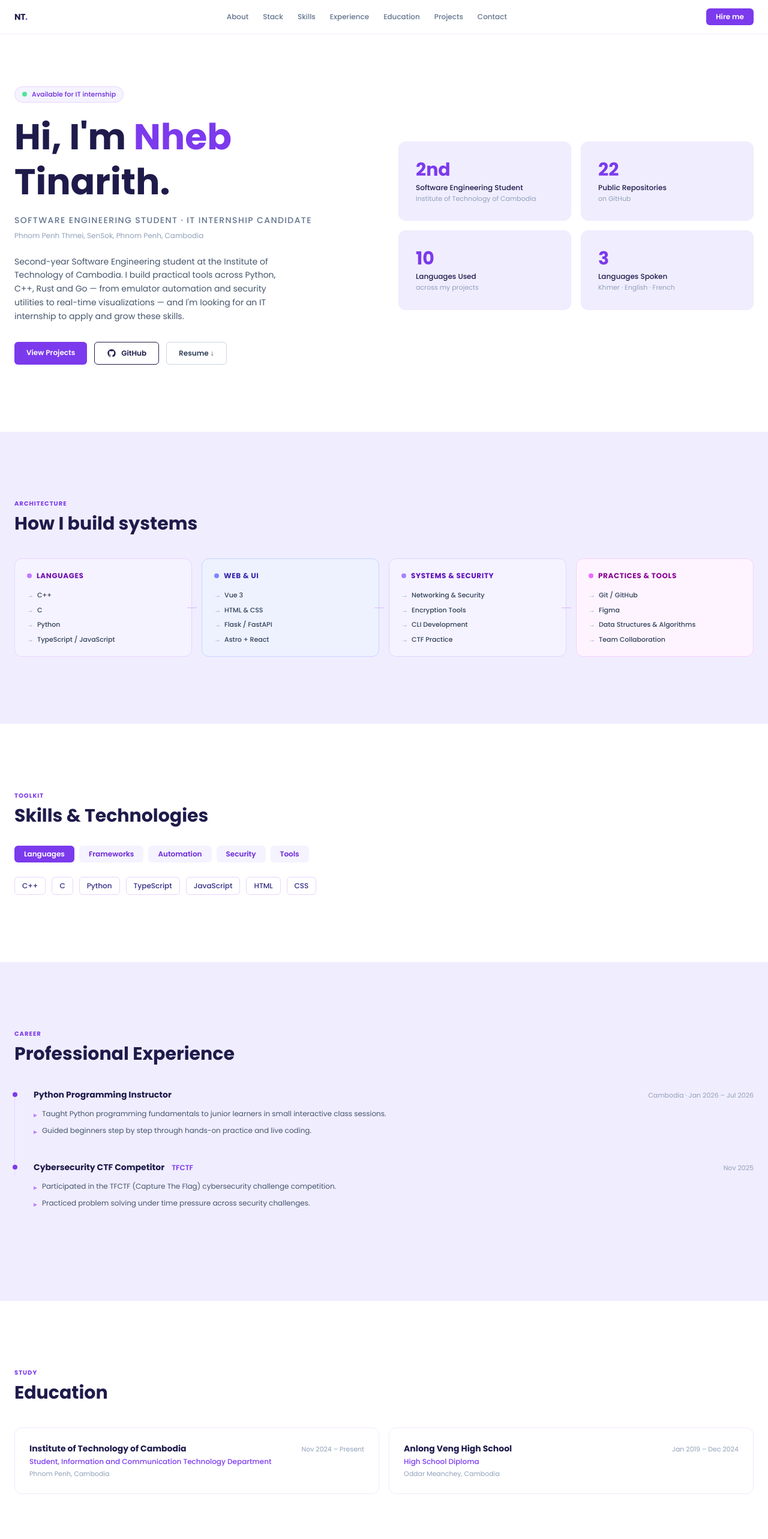
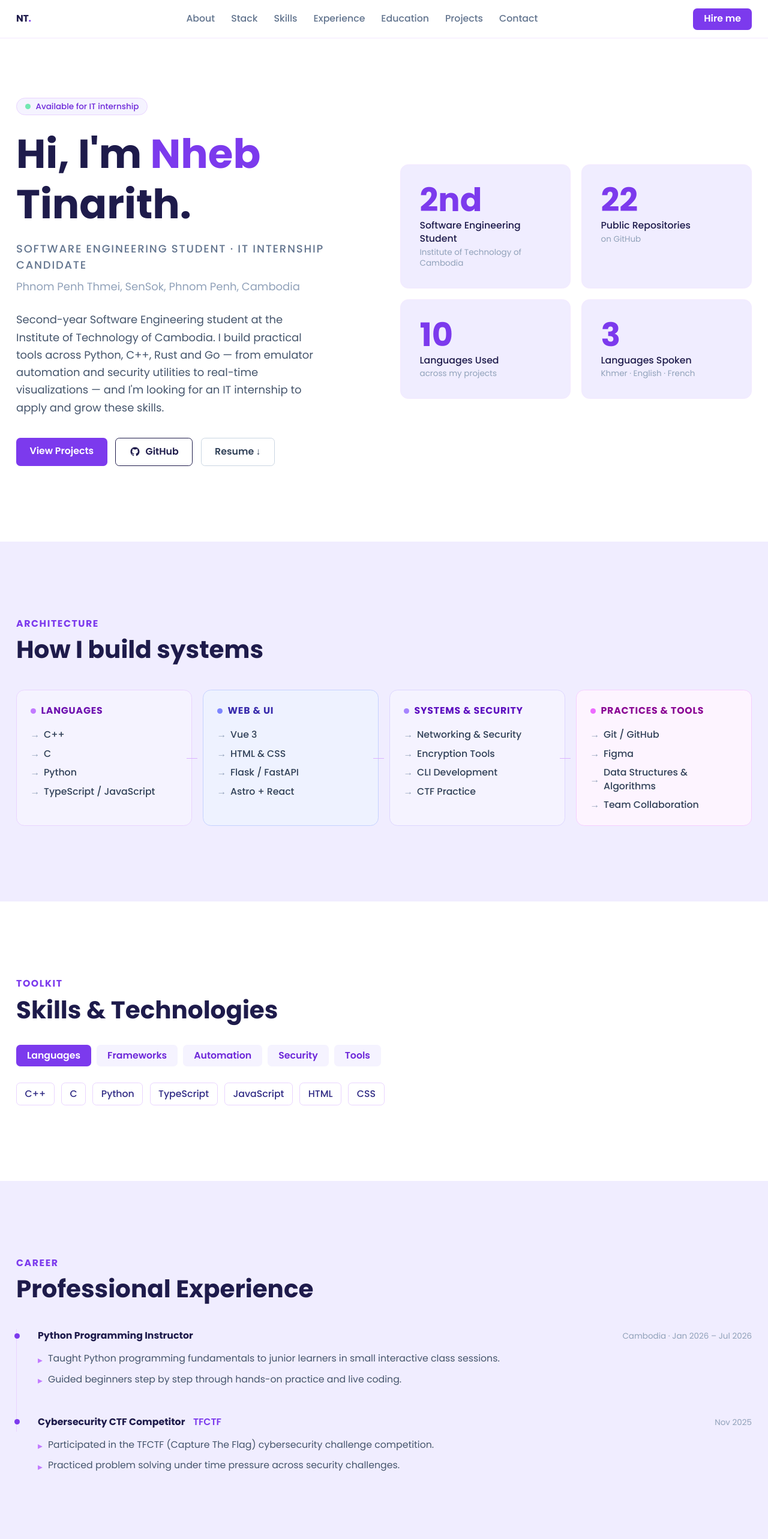
Before and after one commit to TinaGrim/TinaTech, a React (Vite) app: page / in a window 1280 px wide. Shown: the top 2566 px of the page at 60% size. Built offline with nearby package versions, Linux system fonts and the light colour scheme; the HTML template or start-up script is replaced by a standard one.

Commit message:
wip(typography): scale-up pass 1 (reviewer flagged 2 over-bumps to fix)

```diff
--- a/src/App.tsx
+++ b/src/App.tsx
@@ -180,7 +180,7 @@ function Nav() {
             <a
               key={l}
               href={`#${l.toLowerCase()}`}
-              className="text-xs font-medium text-slate-500 hover:text-purple-600 transition-colors"
+              className="text-sm font-medium text-slate-500 hover:text-purple-600 transition-colors"
             >
               {l}
             </a>
@@ -188,7 +188,7 @@ function Nav() {
         </nav>
         <a
           href="#contact"
-          className="text-xs font-semibold px-4 py-1.5 rounded-md bg-purple-600 text-white hover:bg-purple-700 transition-colors"
+          className="text-sm font-semibold px-4 py-1.5 rounded-md bg-purple-600 text-white hover:bg-purple-700 transition-colors"
         >
           Hire me
         </a>
@@ -206,7 +206,7 @@ function Hero() {
       <div>
         <div className="inline-flex items-center gap-2 px-3 py-1 rounded-full bg-purple-50 border border-purple-200 mb-5">
           <span className="w-2 h-2 rounded-full bg-green-400 animate-pulse" />
-          <span className="text-[11px] font-medium text-purple-700">Available for IT internship</span>
+          <span className="text-xs font-medium text-purple-700">Available for IT internship</span>
         </div>
         <h1 className="text-5xl md:text-6xl font-bold leading-tight text-indigo-950 mb-4">
           Hi, I'm{" "}
@@ -214,13 +214,13 @@ function Hero() {
           <br />
           Tinarith.
         </h1>
-        <p className="text-sm font-medium text-slate-500 mb-2 uppercase tracking-widest">
+        <p className="text-base font-medium text-slate-500 mb-2 uppercase tracking-widest">
           Software Engineering Student · IT Internship Candidate
         </p>
-        <p className="text-xs text-slate-400 mb-6">
+        <p className="text-base text-slate-400 mb-6">
           Phnom Penh Thmei, SenSok, Phnom Penh, Cambodia
         </p>
-        <p className="text-sm text-slate-600 leading-relaxed mb-8 max-w-md">
+        <p className="text-base text-slate-600 leading-relaxed mb-8 max-w-md">
           Second-year Software Engineering student at the Institute of Technology of Cambodia.
           I build practical tools across Python, C++, Rust and Go — from emulator automation
           and security utilities to real-time visualizations — and I'm looking for an IT
@@ -229,7 +229,7 @@ function Hero() {
         <div className="flex flex-wrap gap-3">
           <a
             href="#projects"
-            className="px-5 py-2.5 rounded-md bg-purple-600 text-white text-xs font-semibold hover:bg-purple-700 transition-colors"
+            className="px-5 py-2.5 rounded-md bg-purple-600 text-white text-sm font-semibold hover:bg-purple-700 transition-colors"
           >
             View Projects
           </a>
@@ -237,7 +237,7 @@ function Hero() {
             href={GITHUB}
             target="_blank"
             rel="noreferrer"
-            className="px-5 py-2.5 rounded-md border border-indigo-950 text-indigo-950 text-xs font-semibold hover:bg-purple-50 transition-colors flex items-center gap-2"
+            className="px-5 py-2.5 rounded-md border border-indigo-950 text-indigo-950 text-sm font-semibold hover:bg-purple-50 transition-colors flex items-center gap-2"
           >
             <svg viewBox="0 0 24 24" fill="currentColor" className="w-4 h-4">
               <path d="M12 2C6.477 2 2 6.484 2 12.017c0 4.425 2.865 8.18 6.839 9.504.5.092.682-.217.682-.483 0-.237-.008-.868-.013-1.703-2.782.605-3.369-1.343-3.369-1.343-.454-1.158-1.11-1.466-1.11-1.466-.908-.62.069-.608.069-.608 1.003.07 1.531 1.032 1.531 1.032.892 1.53 2.341 1.088 2.91.832.092-.647.35-1.088.636-1.338-2.22-.253-4.555-1.113-4.555-4.951 0-1.093.39-1.988 1.029-2.688-.103-.253-.446-1.272.098-2.65 0 0 .84-.27 2.75 1.026A9.564 9.564 0 0 1 12 6.844a9.59 9.59 0 0 1 2.504.337c1.909-1.296 2.747-1.027 2.747-1.027.546 1.379.202 2.398.1 2.651.64.7 1.028 1.595 1.028 2.688 0 3.848-2.339 4.695-4.566 4.943.359.309.678.92.678 1.855 0 1.338-.012 2.419-.012 2.747 0 .268.18.58.688.482A10.02 10.02 0 0 0 22 12.017C22 6.484 17.522 2 12 2z" />
@@ -247,7 +247,7 @@ function Hero() {
           <a
             href={`${import.meta.env.BASE_URL}NHEB_Tinarith_CV.docx`}
             download
-            className="px-5 py-2.5 rounded-md border border-slate-300 text-slate-700 text-xs font-semibold hover:bg-purple-50 hover:border-purple-300 transition-colors"
+            className="px-5 py-2.5 rounded-md border border-slate-300 text-slate-700 text-sm font-semibold hover:bg-purple-50 hover:border-purple-300 transition-colors"
           >
             Resume ↓
           </a>
@@ -263,9 +263,9 @@ function Hero() {
           { label: "Languages Spoken", value: "3", sub: "Khmer · English · French" },
         ].map((s) => (
           <div key={s.label} className="p-7 rounded-xl bg-[#F0EDFF] border border-purple-100">
-            <div className="text-3xl font-bold text-purple-600 mb-1">{s.value}</div>
-            <div className="text-xs font-medium text-indigo-950">{s.label}</div>
-            {s.sub && <div className="text-[11px] text-slate-400 mt-0.5">{s.sub}</div>}
+            <div className="text-5xl font-bold text-purple-600 mb-1">{s.value}</div>
+            <div className="text-sm font-medium text-indigo-950">{s.label}</div>
+            {s.sub && <div className="text-xs text-slate-400 mt-0.5">{s.sub}</div>}
           </div>
         ))}
       </div>
@@ -314,11 +314,11 @@ function ArchDiagram() {
               <div className={`rounded-xl border p-5 ${layer.color} h-full`}>
                 <div className="flex items-center gap-2 mb-4">
                   <span className={`w-2 h-2 rounded-full ${layer.dot}`} />
-                  <span className="text-xs font-bold uppercase tracking-wider">{layer.label}</span>
+                  <span className="text-sm font-bold uppercase tracking-wider">{layer.label}</span>
                 </div>
                 <ul className="space-y-2">
                   {layer.items.map((item) => (
-                    <li key={item} className="text-[11px] font-medium text-slate-700 flex items-center gap-1.5">
+                    <li key={item} className="text-sm font-medium text-slate-700 flex items-center gap-1.5">
                       <span className="text-slate-400">→</span> {item}
                     </li>
                   ))}
@@ -345,7 +345,7 @@ function Skills() {
             <button
               key={tab}
               onClick={() => setActive(tab)}
-              className={`px-4 py-1.5 rounded-md text-xs font-semibold capitalize transition-colors ${
+              className={`px-4 py-1.5 rounded-md text-sm font-semibold capitalize transition-colors ${
                 active === tab
                   ? "bg-purple-600 text-white"
                   : "bg-purple-50 text-purple-700 hover:bg-purple-100"
@@ -359,7 +359,7 @@ function Skills() {
           {skills[active].map((skill) => (
             <span
               key={skill}
-              className="px-3 py-1.5 rounded-md border border-purple-200 bg-white text-xs font-medium text-indigo-900 hover:border-purple-400 hover:bg-purple-50 transition-colors cursor-default"
+              className="px-3 py-1.5 rounded-md border border-purple-200 bg-white text-sm font-medium text-indigo-900 hover:border-purple-400 hover:bg-purple-50 transition-colors cursor-default"
             >
               {skill}
             </span>
@@ -391,15 +391,15 @@ function Experience() {
                 <div className="flex flex-wrap items-baseline gap-x-3 gap-y-1 mb-3">
                   <h3 className="text-sm font-bold text-indigo-950">{job.role}</h3>
                   {job.company && (
-                    <span className="text-xs font-semibold text-purple-600">{job.company}</span>
+                    <span className="text-sm font-semibold text-purple-600">{job.company}</span>
                   )}
-                  <span className="text-[11px] text-slate-400 ml-auto">
+                   <span className="text-xs text-slate-400 ml-auto">
                     {[job.location, job.period].filter(Boolean).join(" · ")}
                   </span>
                 </div>
                 <ul className="space-y-1.5">
                   {job.points.map((pt) => (
-                    <li key={pt} className="text-xs text-slate-600 leading-relaxed flex gap-2">
+                    <li key={pt} className="text-sm text-slate-600 leading-relaxed flex gap-2">
                       <span className="text-purple-400 mt-0.5 flex-shrink-0">▸</span>
                       {pt}
                     </li>
@@ -427,10 +427,10 @@ function Education() {
             >
               <div className="flex items-baseline justify-between gap-3 mb-1 flex-wrap">
                 <h3 className="text-sm font-bold text-indigo-950">{e.school}</h3>
-                <span className="text-[11px] text-slate-400">{e.period}</span>
+                <span className="text-sm text-slate-400">{e.period}</span>
               </div>
-              <p className="text-xs font-medium text-purple-600 mb-1">{e.degree}</p>
-              <p className="text-[11px] text-slate-400">{e.location}</p>
+              <p className="text-sm font-medium text-purple-600 mb-1">{e.degree}</p>
+               <p className="text-xs text-slate-400">{e.location}</p>
             </div>
           ))}
         </div>
@@ -462,21 +462,21 @@ function Projects() {
                   <div>
                     <div className="flex flex-wrap gap-1.5 mb-3">
                       {p.tags.map((t) => (
-                        <span key={t} className="text-[10px] font-semibold px-2 py-0.5 rounded bg-purple-50 text-purple-700 border border-purple-200">
+                        <span key={t} className="text-sm font-semibold px-2 py-0.5 rounded bg-purple-50 text-purple-700 border border-purple-200">
                           {t}
                         </span>
                       ))}
                     </div>
                     <h3 className="text-base font-bold text-indigo-950 mb-0.5">{p.title}</h3>
-                    <p className="text-[11px] font-medium text-purple-600 mb-3">{p.subtitle}</p>
-                    <p className="text-xs text-slate-600 leading-relaxed">{p.summary}</p>
+                     <p className="text-xs font-medium text-purple-600 mb-3">{p.subtitle}</p>
+                    <p className="text-sm text-slate-600 leading-relaxed">{p.summary}</p>
                   </div>
                   <div className="flex items-center gap-3 mt-5">
                     <a
                       href={p.github}
                       target="_blank"
                       rel="noreferrer"
-                      className="text-xs font-semibold text-indigo-950 border border-indigo-950 px-4 py-1.5 rounded-md hover:bg-purple-50 hover:border-purple-500 hover:text-purple-700 transition-colors"
+                      className="text-sm font-semibold text-indigo-950 border border-indigo-950 px-4 py-1.5 rounded-md hover:bg-purple-50 hover:border-purple-500 hover:text-purple-700 transition-colors"
                     >
                       GitHub ↗
                     </a>
@@ -485,14 +485,14 @@ function Projects() {
                         href={p.demo}
                         target="_blank"
                         rel="noreferrer"
-                        className="text-xs font-semibold text-white bg-purple-600 px-4 py-1.5 rounded-md hover:bg-purple-700 transition-colors"
+                        className="text-sm font-semibold text-white bg-purple-600 px-4 py-1.5 rounded-md hover:bg-purple-700 transition-colors"
                       >
                         Live Demo ↗
                       </a>
                     )}
                     <button
                       onClick={() => setExpanded(expanded === i ? null : i)}
-                      className="text-xs font-medium text-slate-400 hover:text-purple-600 transition-colors ml-auto"
+                      className="text-sm font-medium text-slate-400 hover:text-purple-600 transition-colors ml-auto"
                     >
                       {expanded === i ? "Less ↑" : "Case Study ↓"}
                     </button>
@@ -504,10 +504,10 @@ function Projects() {
               {expanded === i && (
                 <div className="border-t border-purple-100 grid md:grid-cols-2 gap-6 p-6 bg-[#F0EDFF]">
                   <div>
-                    <h4 className="text-[11px] font-bold uppercase tracking-wider text-purple-600 mb-3">Key Features</h4>
+                    <h4 className="text-sm font-bold uppercase tracking-wider text-purple-600 mb-3">Key Features</h4>
                     <ul className="space-y-2">
                       {p.features.map((f) => (
-                        <li key={f} className="text-xs text-slate-700 flex gap-2 items-start">
+                        <li key={f} className="text-sm text-slate-700 flex gap-2 items-start">
                           <span className="text-purple-400 mt-0.5">✓</span>
                           {f}
                         </li>
@@ -515,8 +515,8 @@ function Projects() {
                     </ul>
                   </div>
                   <div>
-                    <h4 className="text-[11px] font-bold uppercase tracking-wider text-purple-600 mb-3">Architecture</h4>
-                    <p className="text-xs font-mono text-slate-700 bg-white border border-purple-100 rounded-lg p-3 leading-relaxed">
+                     <h4 className="text-xs font-bold uppercase tracking-wider text-purple-600 mb-3">Architecture</h4>
+                    <p className="text-sm font-mono text-slate-700 bg-white border border-purple-100 rounded-lg p-3 leading-relaxed">
                       {p.architecture}
                     </p>
                   </div>
@@ -530,7 +530,7 @@ function Projects() {
             href={`${GITHUB}?tab=repositories`}
             target="_blank"
             rel="noreferrer"
-            className="text-xs font-semibold text-purple-600 hover:text-purple-700 underline underline-offset-4"
+            className="text-sm font-semibold text-purple-600 hover:text-purple-700 underline underline-offset-4"
           >
             See all 22 repositories on GitHub ↗
           </a>
@@ -544,21 +544,21 @@ function Contact() {
   return (
     <section id="contact" className="py-24 md:py-28 bg-indigo-950">
       <div className="max-w-7xl mx-auto px-6 text-center">
-        <p className="text-xs font-semibold uppercase tracking-widest text-purple-400 mb-3">Get in Touch</p>
-        <h2 className="text-3xl md:text-4xl font-bold text-white mb-4">
+        <p className="text-sm font-semibold uppercase tracking-widest text-purple-400 mb-3">Get in Touch</p>
+        <h2 className="text-4xl md:text-5xl font-bold text-white mb-4">
           Let's build something<br />
           <span className="text-purple-400">great together.</span>
         </h2>
         <p className="text-sm text-slate-400 mb-4 max-w-md mx-auto">
           Seeking an IT internship in Phnom Penh or remote. I usually respond within 24 hours.
         </p>
-        <p className="text-xs text-slate-500 mb-8">
+        <p className="text-sm text-slate-500 mb-8">
           Phnom Penh Thmei, SenSok, Phnom Penh, Cambodia · (+855) 10 273 611
         </p>
         <div className="flex flex-wrap gap-3 justify-center">
           <a
             href="mailto:tinasora5553@gmail.com"
-            className="px-6 py-3 rounded-md bg-purple-600 text-white text-xs font-semibold hover:bg-purple-500 transition-colors"
+            className="px-6 py-3 rounded-md bg-purple-600 text-white text-sm font-semibold hover:bg-purple-500 transition-colors"
           >
             tinasora5553@gmail.com
           </a>
@@ -566,7 +566,7 @@ function Contact() {
             href="https://t.me/PanMengLy"
             target="_blank"
             rel="noreferrer"
-            className="px-6 py-3 rounded-md border border-slate-600 text-slate-300 text-xs font-semibold hover:border-purple-400 hover:text-purple-400 transition-colors"
+            className="px-6 py-3 rounded-md border border-slate-600 text-slate-300 text-sm font-semibold hover:border-purple-400 hover:text-purple-400 transition-colors"
           >
             Telegram ↗
           </a>
@@ -574,7 +574,7 @@ function Contact() {
             href="https://www.facebook.com/Tinahappy32"
             target="_blank"
             rel="noreferrer"
-            className="px-6 py-3 rounded-md border border-slate-600 text-slate-300 text-xs font-semibold hover:border-purple-400 hover:text-purple-400 transition-colors"
+            className="px-6 py-3 rounded-md border border-slate-600 text-slate-300 text-sm font-semibold hover:border-purple-400 hover:text-purple-400 transition-colors"
           >
             Facebook ↗
           </a>
@@ -582,7 +582,7 @@ function Contact() {
             href={GITHUB}
             target="_blank"
             rel="noreferrer"
-            className="px-6 py-3 rounded-md border border-slate-600 text-slate-300 text-xs font-semibold hover:border-purple-400 hover:text-purple-400 transition-colors"
+            className="px-6 py-3 rounded-md border border-slate-600 text-slate-300 text-sm font-semibold hover:border-purple-400 hover:text-purple-400 transition-colors"
           >
             GitHub ↗
           </a>
@@ -596,8 +596,8 @@ function Footer() {
   return (
     <footer className="bg-indigo-950 border-t border-indigo-900 py-8">
       <div className="max-w-7xl mx-auto px-6 flex flex-col md:flex-row items-center justify-between gap-2">
-        <span className="text-xs text-slate-500">© 2026 Nheb Tinarith. All rights reserved.</span>
-        <span className="text-xs text-slate-500">
+        <span className="text-sm text-slate-500">© 2026 Nheb Tinarith. All rights reserved.</span>
+        <span className="text-sm text-slate-500">
           Built with <span className="text-purple-400">React + Vite + Tailwind CSS</span>
         </span>
       </div>
@@ -608,8 +608,8 @@ function Footer() {
 function SectionHeading({ tag, title }: { tag: string; title: string }) {
   return (
     <div>
-      <p className="text-[10px] font-bold uppercase tracking-widest text-purple-600 mb-2">{tag}</p>
-      <h2 className="text-2xl md:text-3xl font-bold text-indigo-950">{title}</h2>
+      <p className="text-sm font-bold uppercase tracking-widest text-purple-600 mb-2">{tag}</p>
+      <h2 className="text-3xl md:text-4xl font-bold text-indigo-950">{title}</h2>
     </div>
   );
 }
--- a/src/index.css
+++ b/src/index.css
@@ -17,6 +17,7 @@
 }
 
 html {
+  font-size: 18px;
   scroll-behavior: smooth;
 }
 
```
